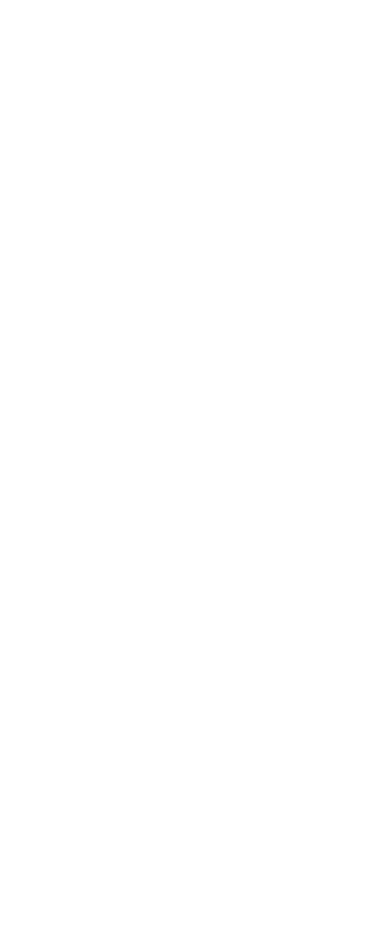
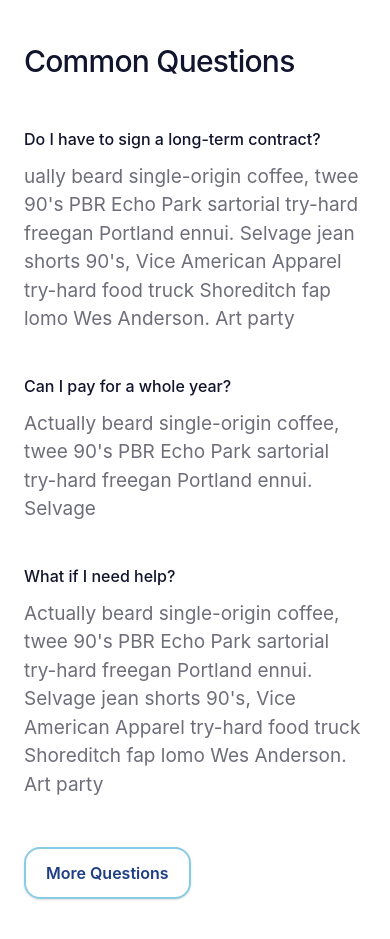
Before and after one commit to siam-khan-alt/remote-recruit, a React (Vite) app: page / in a window 390 px wide. Shown: the part 3560-4499 px from the top of the page. Before the commit the page ends 3523 px from the top, so only its background shows below. Built offline with nearby package versions, Linux system fonts and the light colour scheme.

Commit message:
[Feature]: Implement Common Questions Section

```diff
--- a/src/App.jsx
+++ b/src/App.jsx
@@ -4,6 +4,7 @@
 import Navbar from "./sections/Navbar"
 import ReadyToWork from "./sections/.ReadyToWork.jsx"
 import ShowcaseTalents from "./sections/ShowcaseTalents"
+import CommonQuestions from "./sections/CommonQuestions.jsx"
 
 function App() {
 
@@ -15,7 +16,7 @@
       <FeeFreeForever/>
       <ShowcaseTalents/>
       <ReadyToWork/>
-
+      <CommonQuestions/>
     </div>
   )
 }
--- /dev/null
+++ b/src/sections/CommonQuestions.jsx
@@ -0,0 +1,72 @@
+import { motion } from "framer-motion";
+
+export default function CommonQuestions() {
+  const faqData = [
+    {
+      question: "Do I have to sign a long-term contract?",
+      answer: "ually beard single-origin coffee, twee 90's PBR Echo Park sartorial try-hard freegan Portland ennui. Selvage jean shorts 90's, Vice American Apparel try-hard food truck Shoreditch fap lomo Wes Anderson. Art party "
+    },
+    {
+      question: "Can I pay for a whole year?",
+      answer: "Actually beard single-origin coffee, twee 90's PBR Echo Park sartorial try-hard freegan Portland ennui. Selvage"
+    },
+    {
+      question: "What if I need help?",
+      answer: "Actually beard single-origin coffee, twee 90's PBR Echo Park sartorial try-hard freegan Portland ennui. Selvage jean shorts 90's, Vice American Apparel try-hard food truck Shoreditch fap lomo Wes Anderson. Art party "
+    }
+  ];
+
+  return (
+    <section className="w-full bg-white py-20 md:pt-37 md:pb- flex justify-center items-center">
+      <div className="w-full max-w-260 mx-auto px-6 md:px-12 lg:px-0 flex flex-col items-start">
+
+        {/* title */}
+        <motion.h2
+          initial={{ opacity: 0, y: -20 }}
+          whileInView={{ opacity: 1, y: 0 }}
+          viewport={{ once: true }}
+          transition={{ duration: 0.5 }}
+          className="text-[#11142D] text-3xl md:text-4xl lg:text-[40px] font-medium tracking-tight mb-12"
+        >
+          Common Questions
+        </motion.h2>
+
+        {/* Q and A list*/}
+        <div className="w-full flex flex-col gap-10 mb-12">
+          {faqData.map((item, index) => (
+            <motion.div
+              key={index}
+              initial={{ opacity: 0, y: 20 }}
+              whileInView={{ opacity: 1, y: 0 }}
+              viewport={{ once: true }}
+              transition={{ duration: 0.5, delay: index * 0.1 }}
+              className="w-full flex flex-col items-start"
+            >
+              {/* Q */}
+              <h3 className="text-[#11142D] text-base md:text-[19px] font-medium mb-3">
+                {item.question}
+              </h3>
+              {/* A */}
+              <p className="text-[#6D6E7A] text-[19px]   ">
+                {item.answer}
+              </p>
+            </motion.div>
+          ))}
+        </div>
+
+        <motion.button
+          initial={{ opacity: 0, scale: 0.95 }}
+          whileInView={{ opacity: 1, scale: 1 }}
+          viewport={{ once: true }}
+          whileHover={{ scale: 1.03, backgroundColor: "#EBF5FA" }}
+          whileTap={{ scale: 0.98 }}
+          transition={{ duration: 0.3 }}
+          className="px-5 md:px-7.25 py-3 md:py-5.5 border-2 border-[#53B4DA]/69 text-[#1E3E85] font-semibold text-[16px] rounded-2xl bg-transparent transition-colors shadow-sm cursor-pointer"
+        >
+          More Questions
+        </motion.button>
+
+      </div>
+    </section>
+  );
+}
```
